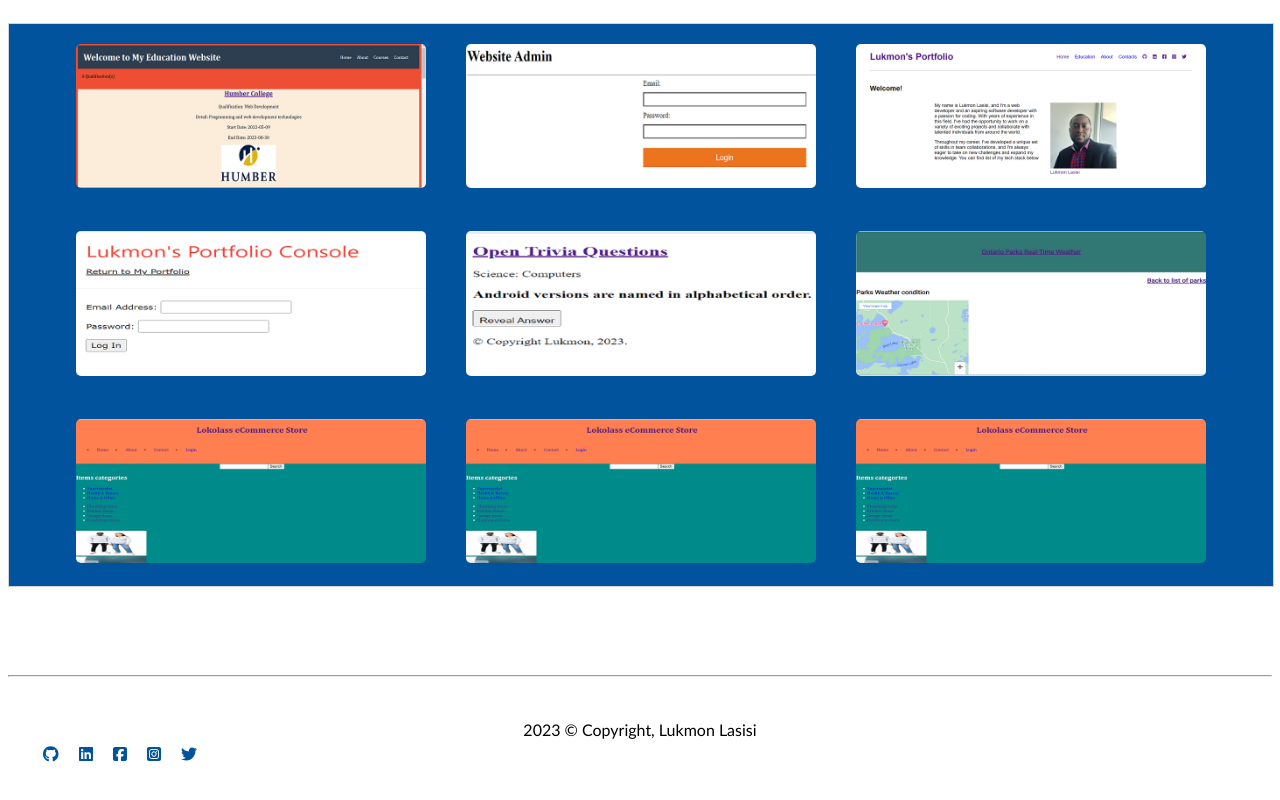
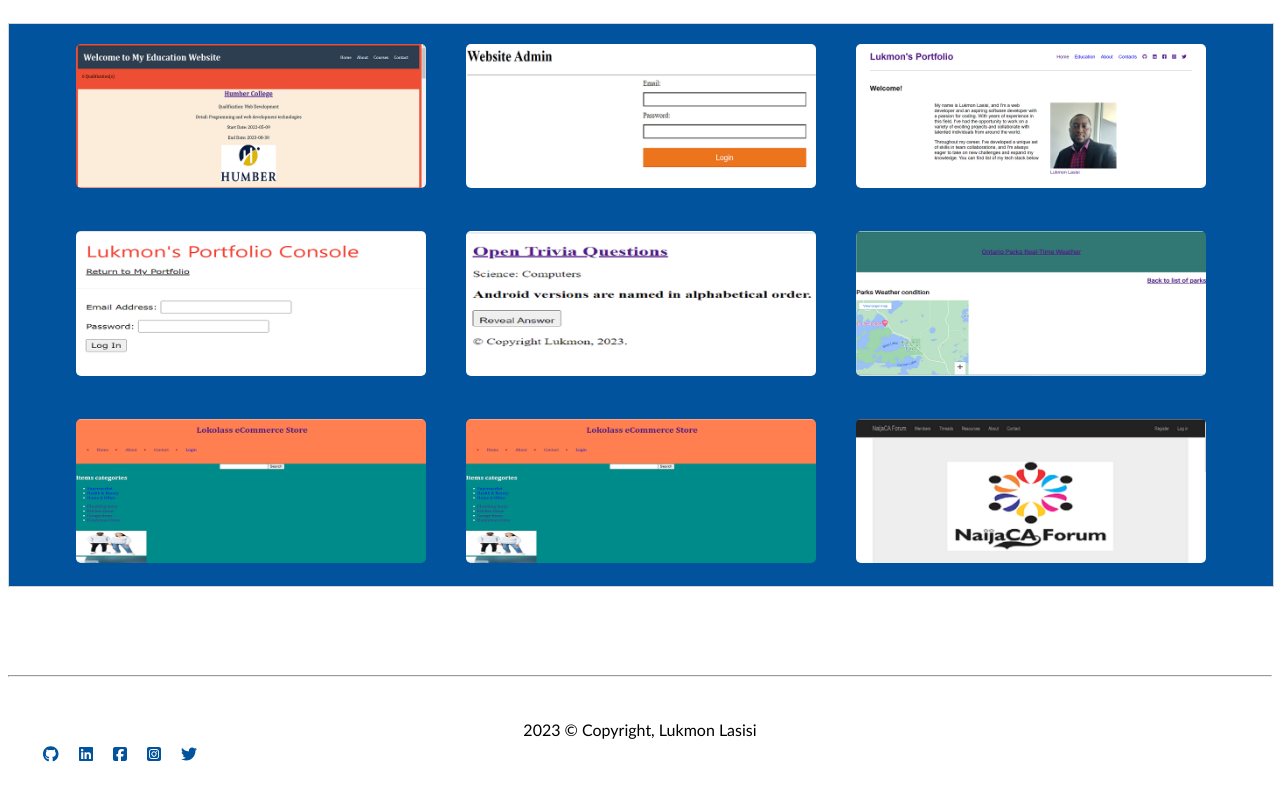
Before and after one commit to Lukmon-ll/react_laravel_portfolio, a React (Vite) app in the folder react_laravel/: page / in a window 1280 px wide. Shown: the part 1611-2411 px from the top of the page. Built offline with nearby package versions, Linux system fonts and the light colour scheme; no server answers.

Commit message:
more styling

```diff
--- a/react_laravel/src/components/Project.jsx
+++ b/react_laravel/src/components/Project.jsx
@@ -10,6 +10,7 @@ import image6 from "../assets/vanillaphpcms.png"
 import image7 from "../assets/vanillaphpportfolio.png"
 import image8 from "../assets/laravelportfolio.png"
 import image9 from "../assets/laravelcmsresize.png"
+import image10 from "../assets/NaijaCA.png"
 
 
 export default function Project({titles}) {
@@ -115,7 +116,8 @@ export default function Project({titles}) {
             <div>
             <img src={image4} alt="" />
             <img src={image4} alt="" />
-            <img src={image4} alt="" />
+
+            <img src={image10} alt="" />
             </div>
 
 
```
Also changed, not shown: react_laravel/src/assets/NaijaCA.png (added).
